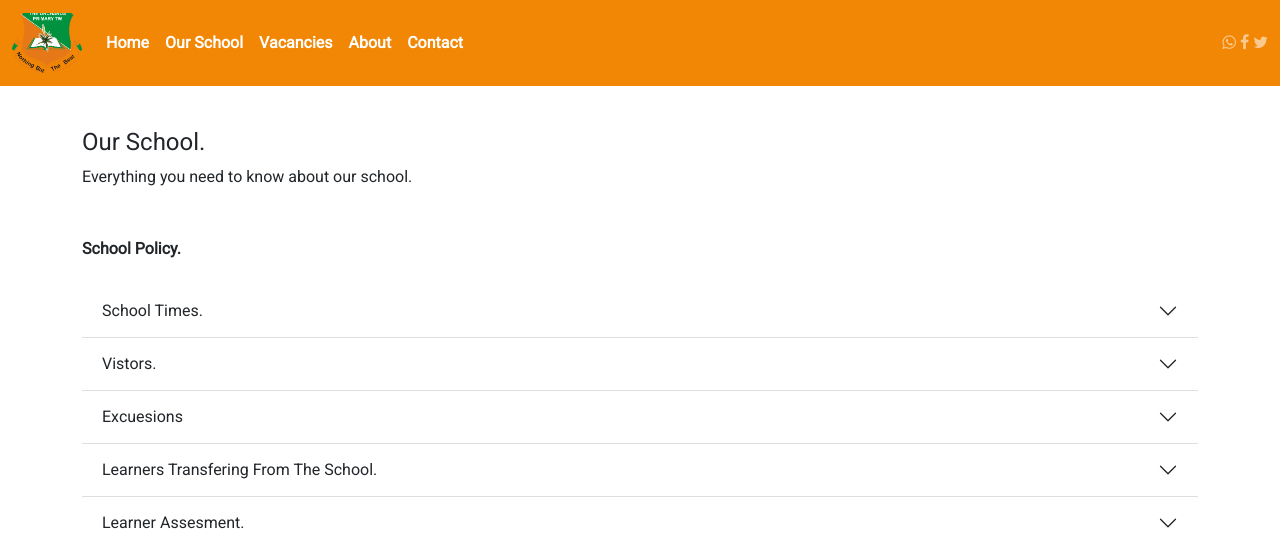
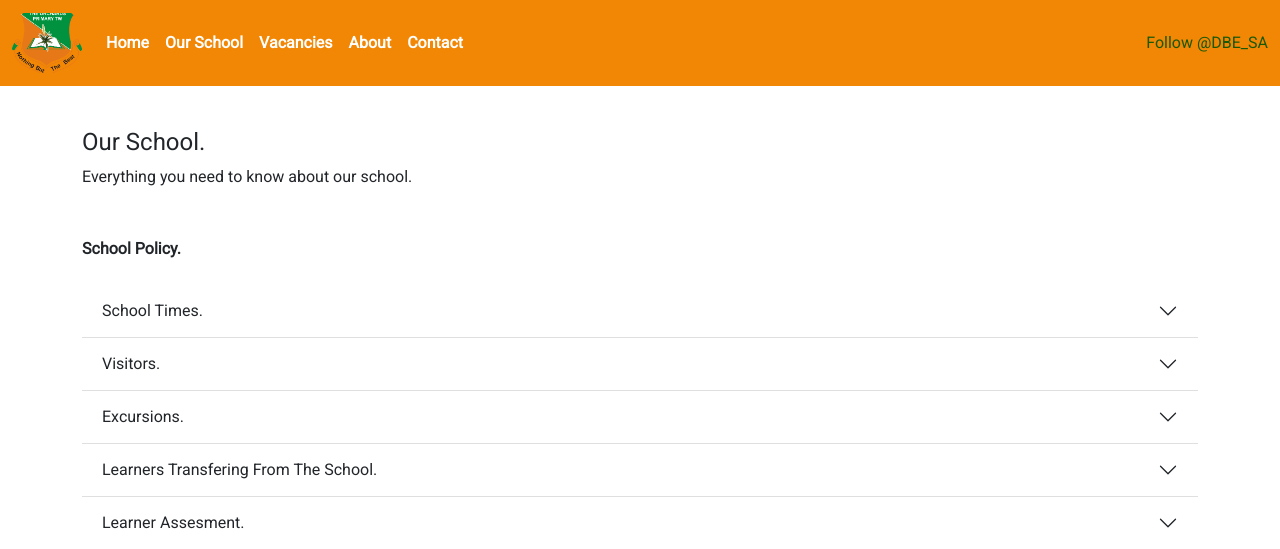
Before and after one commit to Jonasmo12/orchardstw-web-app, a Django app: page /school/ in a window 1280 px wide. Shown: the top 549 px of the page. Run offline with Django 4.2, Linux system fonts and the light colour scheme; some libraries are stand-ins or nearby versions.

Commit message:
changed home layout

```diff
--- a/templates/_navbar.html
+++ b/templates/_navbar.html
@@ -36,7 +36,9 @@
 
       </ul>
       <span class="navbar-text">
-        <i class="fa fa-whatsapp" aria-hidden="true"></i> <i class="fa fa-facebook" aria-hidden="true"></i> <i class="fa fa-twitter" aria-hidden="true"></i>
+        <a href="https://twitter.com/DBE_SA?ref_src=twsrc%5Etfw" class="twitter-follow-button" data-show-count="false">Follow @DBE_SA</a><script async src="https://platform.twitter.com/widgets.js" charset="utf-8"></script>
+
+
       </span>
     </div>
   </div>
--- a/templates/about.html
+++ b/templates/about.html
@@ -7,13 +7,15 @@
 
 <div class="container mb-5" id="about">
 	<div class="row">
-		<div class="col-lg-12 mb-5">
-			<h4>About.</h4>
+<!---			<div class="col-lg-12 mb-5">
+		<h4>About.</h4>
 			<p>
 				Phasellus bibendum feugiat sem, a tristique justo venenatis vitae. <br><br>Nullam rutrum ac massa sed efficitur. Vivamus id nulla ligula. Fusce id arcu nec tellus elementum cursus in vitae ante. Phasellus pulvinar eros nisi, blandit condimentum mi semper vel. Curabitur volutpat libero sit amet lectus scelerisque placerat.
 			</p>
 
 		</div>
+
+		----->
 		<div class="col-lg-12 mission">
 			<strong>Mission.</strong>
 				<ul class="">
--- a/templates/contact.html
+++ b/templates/contact.html
@@ -12,18 +12,18 @@
 		<div class="col-lg-6">
 			<strong>General Enquiries.</strong>
 			<p style="font-size: 12px !important;">
-				Phone: 012 456 8674 <br>
+				Phone: 012 549 5991 <br>
 				Email: info@orchardsprimarytw.co.za
 			</p>
 
 			<strong>Admissions.</strong>
 			<p style="font-size: 12px !important;">
-				Phone: 012 456 8674 <br>
+				Phone: 012 549 5991 <br>
 				Email: admissions@orchardsprimarytw.co.za
 			</p>
 			<strong>Finance.</strong>
 			<p style="font-size: 12px !important;">
-				Phone: 012 456 8674 <br>
+				Phone: 012 549 5991 <br>
 				Email: finance@orchardsprimarytw.co.za
 			</p>
 
--- a/templates/footer.html
+++ b/templates/footer.html
@@ -21,19 +21,15 @@
             <br>
             <strong class="strong">Support.</strong>
             <p style="font-size: 12px !important;">
-                Reception: admin@orchardsprimarytw.co.za<br>
-                Call: 012 549 4594 <br>
+                info@orchardsprimarytw.co.za<br>
+                Call: 012 549 5991 <br>
             </p>
         </div>
 
         <div class="col-lg-4">
             <br>
-            <strong class="strong">Social.</strong> <br>
-            <span class="navbar-text">
-                <a href=""><i class="fa fa-whatsapp" aria-hidden="true"></i></a>
-                <a href=""><i class="fa fa-facebook" aria-hidden="true"></i> </a>
-                <a href=""><i class="fa fa-twitter" aria-hidden="true"></i></a>
-            </span>
+            <strong class="strong">Social Media.</strong> <br>
+            <a href="https://twitter.com/DBE_SA?ref_src=twsrc%5Etfw" class="twitter-follow-button" data-show-count="false">Follow @DBE_SA</a><script async src="https://platform.twitter.com/widgets.js" charset="utf-8"></script>
         </div>
     </div>
 </div>
--- a/templates/gallery.html
+++ b/templates/gallery.html
@@ -38,7 +38,7 @@
   <div class="accordion-item">
     <h2 class="accordion-header" id="flush-headingTwo">
       <button class="accordion-button collapsed" type="button" data-bs-toggle="collapse" data-bs-target="#flush-collapseTwo" aria-expanded="false" aria-controls="flush-collapseTwo">
-        Vistors.
+        Visitors.
       </button>
     </h2>
     <div id="flush-collapseTwo" class="accordion-collapse collapse" aria-labelledby="flush-headingTwo" data-bs-parent="#accordionFlushExample">
@@ -57,14 +57,14 @@
   <div class="accordion-item">
     <h2 class="accordion-header" id="flush-headingThree">
       <button class="accordion-button collapsed" type="button" data-bs-toggle="collapse" data-bs-target="#flush-collapseThree" aria-expanded="false" aria-controls="flush-collapseThree">
-        Excuesions
+        Excursions.
       </button>
     </h2>
     <div id="flush-collapseThree" class="accordion-collapse collapse" aria-labelledby="flush-headingThree" data-bs-parent="#accordionFlushExample">
       <div class="accordion-body">
           <ul class="">
             <li class="">
-                Excuesions shall be applied for at the District as per department directives.
+                Excursions shall be applied for at the District as per department directives.
             </li>
             <li class="">
                 Educators must have a signed permission/consent form in their possession, in which the parents grant their permission for the learner to go on an arranged excursion.
@@ -234,7 +234,7 @@
             </div>
         </div>
 
-        <div class="col-lg-12 mt-5">
+<!---        <div class="col-lg-12 mt-5">
             <strong>SMT.</strong>
             <br><br>
             <div class="row">
@@ -317,7 +317,7 @@
                 </div>
             </div>
         </div>
-
+---->
     </div>
 </div>
 
```
Also changed, not shown: templates/home.html (+18 -9 lines), static/images/2.jpg (deleted).
